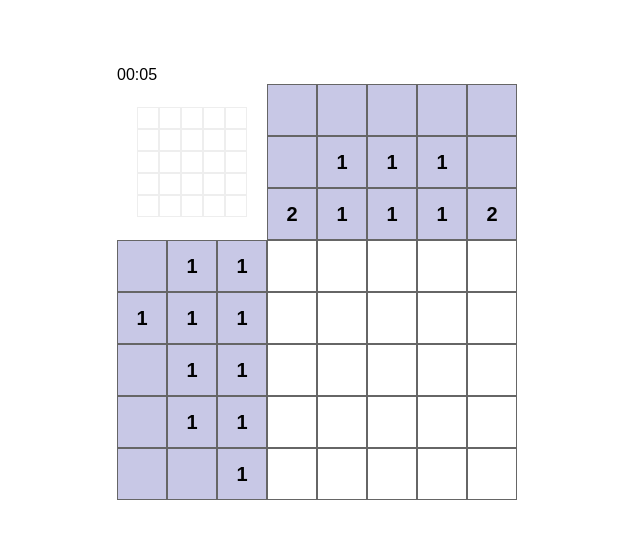
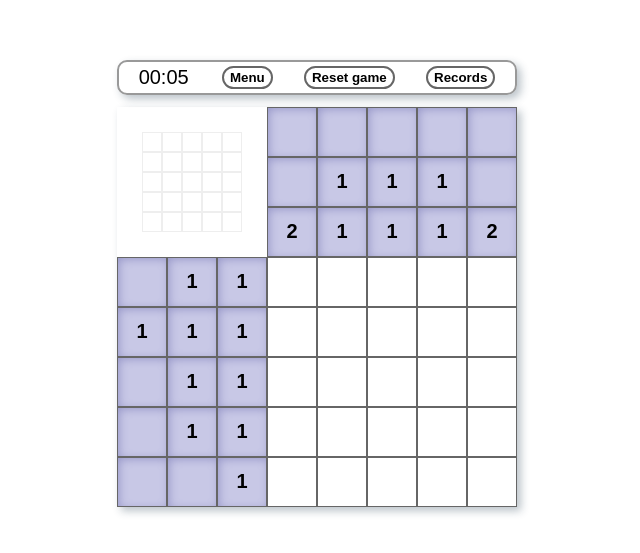
Before and after one commit to grimpatron/coffee-house, a plain HTML site: page nonograms/index.html in a window 1280 px wide. Shown: the part 117-670 px from the top of the page, without its empty margins (323-963 px from the left). Drawn offline with Linux system fonts and the light colour scheme.

Commit message:
feat: add sound and timer

```diff
--- a/nonograms/main.js
+++ b/nonograms/main.js
@@ -1,88 +1,93 @@
 const bodyNode = document.querySelector('body');
-bodyNode.innerHTML =
-`<div class="container">
-  <header class='header'>Nonogram</header>
-  <main class='main'></main>
-</div>
-<script src="main.js"></script>`;
+const scriptNode = document.querySelector('script');
+let container = document.createElement('div');
+container.className = 'container';
+container.innerHTML = `
+<header class='header'>
+  <div class="timer">00:00</div>
+  <button class="btn menu">Menu</button>
+  <button class="btn restart">Reset game</button>
+  <button class="btn restart">Records</button>
+</header>
+<main class='main'></main>
+<audio class="js-win-sound" src="audio/sound-gong.ogg"></audio>
+<audio class="js-paint" src="audio/paint.mp3"></audio>
+<audio class="js-cross" src="audio/cross.mp3"></audio>
+<audio class="js-empty" src="audio/empty.mp3"></audio>`;
+bodyNode.insertBefore(container, scriptNode);
 
+const easyLevelParams = [5, 3, '10%'];      //  80% / 8 = 10%;
+const normalLevelParams = [10, 5, '5.33%']; //  80% / 15 = 5.33% или на 14?
+const hardLevelParams = [15, 5, '4%'];      //  80% / 20 = 4%
+let curLevelParams = easyLevelParams;
 const mainNode = document.querySelector('.main');
 function generateGame() {
-  generateMarkup('miniature', 5, 5);
-  generateMarkup('clue-col', 3, 5);
-  generateMarkup('clue-row', 5, 3);
-  generateMarkup('playground', 5, 5);
+  generateMarkup('miniature', curLevelParams[0], curLevelParams[0]);
+  generateMarkup('clue-col', curLevelParams[1], curLevelParams[0]);
+  generateMarkup('clue-row', curLevelParams[0], curLevelParams[1]);
+  generateMarkup('playground', curLevelParams[0], curLevelParams[0]);
 }
 generateGame();
 
-const cells = document.querySelectorAll('.cell');
+const cells = document.querySelectorAll('.playground .cell');
 cells.forEach(el => el.addEventListener('click', (e) => {
+  e.target.classList.remove('cell--cross');
   e.target.classList.toggle('cell--black');
   statusGame();
+  playEffect(e.target);
+}));
+cells.forEach(el => el.addEventListener('contextmenu', (e) => {
+  e.preventDefault(); // Убрал контекстное меню
+  e.target.classList.remove('cell--black');
+  e.target.classList.toggle('cell--cross');
+  playEffect(e.target);
 }));
 
 
+
 const smile = [
-  ['1', '1', '0', '1', '1'],
-  ['1', '1', '0', '1', '1'],
-  ['0', '0', '0', '0', '0'],
-  ['1', '0', '0', '0', '1'],
-  ['0', '1', '1', '1', '0']];
+  ['1','1','0','1','1'],
+  ['1','1','0','1','1'],
+  ['0','0','0','0','0'],
+  ['1','0','0','0','1'],
+  ['0','1','1','1','0']];
 const sandglass = [
-  ['1', '1', '1', '1', '1'],
-  ['0', '1', '1', '1', '0'],
-  ['0', '0', '1', '0', '0'],
-  ['0', '1', '0', '1', '0'],
-  ['1', '1', '1', '1', '1']];
+  ['1','1','1','1','1'],
+  ['0','1','1','1','0'],
+  ['0','0','1','0','0'],
+  ['0','1','0','1','0'],
+  ['1','1','1','1','1']];
 const heart = [
-  ['0', '1', '0', '1', '0'],
-  ['1', '0', '1', '0', '1'],
-  ['1', '0', '0', '0', '1'],
-  ['0', '1', '0', '1', '0'],
-  ['0', '0', '1', '0', '0']];
+  ['0','1','0','1','0'],
+  ['1','0','1','0','1'],
+  ['1','0','0','0','1'],
+  ['0','1','0','1','0'],
+  ['0','0','1','0','0']];
 const hare = [
-  ['0', '1', '1', '0', '0'],
-  ['0', '0', '0', '1', '1'],
-  ['0', '1', '1', '1', '1'],
-  ['1', '1', '1', '1', '0'],
-  ['0', '1', '1', '1', '1']];
+  ['0','1','1','0','0'],
+  ['0','0','0','1','1'],
+  ['0','1','1','1','1'],
+  ['1','1','1','1','0'],
+  ['0','1','1','1','1']];
 const fountain = [
-  ['0', '1', '0', '1', '0'],
-  ['1', '0', '1', '0', '1'],
-  ['0', '0', '1', '0', '0'],
-  ['1', '1', '1', '1', '1'],
-  ['0', '1', '1', '1', '0']];
+  ['0','1','0','1','0'],
+  ['1','0','1','0','1'],
+  ['0','0','1','0','0'],
+  ['1','1','1','1','1'],
+  ['0','1','1','1','0']];
 let patternIMG;
-startGame();  // ПОЕХАЛИ!!!!!!!!!!!
-
-
-function countRowCells(matrixXXX) {
-  let colCounts = matrixXXX[0].map((col, i) => {
-    let counts = [];
-    let count = 0;
-    for (let row of matrixXXX) {
-      if (row[i] === '1') {
-        count++;
-      } else if (count > 0) {
-        counts.push(count);
-        count = 0;
-      }
-    }
-    if (count > 0) counts.push(count);
-    return counts;
-  });
-
-  return colCounts;
-}
-let resCol = countRowCells(patternIMG);
+startGame();  // ПОЕХАЛИ!!!
 
 
 
-function countColCells(matrixXXX) {
-  let rowCounts = matrixXXX.map(row => {
+
+function countCells(mtrx, isRow = true) {
+  let countsArr = isRow ? mtrx : mtrx[0].map((col, i) => mtrx.map(row => row[i]));
+
+  let counts = countsArr.map(array => {
+    let count = 0;
     let counts = [];
-    let count = 0;
-    for (let cell of row) {
+    for (let cell of array) {
       if (cell === '1') {
         count++;
       } else if (count > 0) {
@@ -94,9 +99,14 @@ function countColCells(matrixXXX) {
     return counts;
   });
 
-  return rowCounts;
+  return counts;
 }
-let resRow = countColCells(patternIMG);
+let resRow = countCells(patternIMG, true);
+let resCol = countCells(patternIMG, false);
+
+
+
+
 
 
 
@@ -134,7 +144,6 @@ let rotatedMatrix = rotateMatrix(resCol);
 reverseArr(rotatedMatrix);
 let flattenedMtrxCol = rotatedMatrix.flat();
 let flattenedMtrxRow = resRow.flat();
-
 
 const clueRowMatrix = document.querySelectorAll('.clue-row .cell');
 const clueColMatrix = document.querySelectorAll('.clue-col .cell');
@@ -185,9 +194,9 @@ function generateMarkup(blockClassName, rows, cols) {
 // Секундомер
 let sec = 0;
 let min = 0;
-let stopwatch;
+let endTime;
 let timerID;
-const header = document.querySelector('.header');
+const timerNode = document.querySelector('.timer');
 function startTimer() {
   timerID = setInterval(function() {
     sec++;
@@ -195,8 +204,8 @@ function startTimer() {
       sec = 0;
       min++;
     }
-    stopwatch = ((min < 10 ? "0" : "") + min + ":" + (sec < 10 ? "0" : "") + sec);
-    header.innerHTML = stopwatch;
+    endTime = ((min < 10 ? "0" : "") + min + ":" + (sec < 10 ? "0" : "") + sec);
+    timerNode.innerHTML = endTime;
   }, 1000);
 }
 
@@ -205,6 +214,18 @@ function stopTimer() {
 }
 startTimer(); // Запуск таймера
 
+
+function startGame() {
+  // Должен запускать таймер.
+  // Должен рандомно выбирать картинку.
+  patternIMG = heart;
+}
+
+function stopGame() {
+  stopTimer(); // Остановка таймера
+  document.querySelector('.js-win-sound').play();
+  alert(`УРА!!! Вы справились за ${endTime}`);
+}
 
 function statusGame() {
   let cls = document.querySelectorAll('.playground .cell');
@@ -221,14 +242,46 @@ function statusGame() {
   }
 }
 
-
-function startGame() {
-  // Должен запускать таймер.
-  // Должен рандомно выбирать картинку.
-  patternIMG = heart;
+function playEffect(target) {
+  if (target.classList.contains('cell--black')) {
+    document.querySelector('.js-paint').play();
+  } else if (target.classList.contains('cell--cross')) {
+    document.querySelector('.js-cross').play();
+  } else if (!target.classList.contains('cell--cross') &&
+             !target.classList.contains('cell--black')) {
+    document.querySelector('.js-empty').play();
+  }
 }
 
-function stopGame() {
-  alert(`УРА!!! Вы справились за ${stopwatch}`);
-  stopTimer(); // Остановка таймера
-}
+
+// function generateNumber() {
+//   return Math.floor(Math.random() * 5);
+// }
+
+
+
+
+////////////////////////////////////////////////////////////////////////////////////
+// Сделать систему сохранений!!
+// let recordList = [];
+// if (localStorage.getItem('random-game-records')) {
+//   recordList = JSON.parse(localStorage.getItem('random-game-records'));
+// } else localStorage.setItem('random-game-records', JSON.stringify(recordList));
+
+// function saveScore(scoreValue) {
+//   if (recordList.length < 10) {
+//     recordList.push(scoreValue);
+//   } else if (scoreValue > recordList[recordList.length - 1]) {
+//     recordList.pop();
+//     recordList.push(scoreValue);
+//   }
+//   recordList = recordList.sort(function(a, b) { return b - a; });
+//   localStorage.setItem('random-game-records', JSON.stringify(recordList));
+//   showRecords();
+// }
+
+// function showRecords() {
+//   let recStr = '';
+//   for (let recordEl of recordList) recStr += `<li>${recordEl}</li>`;
+//   document.getElementById('records').innerHTML = recStr;
+// }
--- a/nonograms/style.css
+++ b/nonograms/style.css
@@ -1,6 +1,7 @@
 * {
   margin: 0;
   font-family: sans-serif;
+  box-sizing: border-box;
 }
 
 body {
@@ -10,8 +11,7 @@ body {
   justify-content: center;
 }
 
-.container {
-}
+.container {}
 
 .row {
   display: flex;
@@ -22,18 +22,28 @@ body {
   width: 50px;
   height: 50px;
   border: 1px solid #666;
-  transition: all .25s ease-in-out;
+  transition: all .2s ease-in-out;
 }
 .cell--black {
-  background-color: #000;
+  /* background-color: #000; */
+  background-color: rgb(40, 40, 60);
+  box-shadow: inset 2px 2px 10px -1px;
 }
+.cell--cross {
+  background-image: url(cross.svg);
+  background-size: cover;
+  background-position: center;
+  background-repeat: no-repeat;
+}
+
 
 .playground .cell:hover {
   background-color: lightblue;
-  border-color: #333;
+  cursor: pointer;
+  /* border-color: #333; */
 }
 .playground .cell--black:hover {
-  background-color: rgb(45, 45, 60);
+  background-color: rgb(65, 65, 90);
 }
 .miniature .cell {
   height: 20px;
@@ -48,6 +58,7 @@ body {
   font-size: 20px;
   font-weight: bold;
   user-select: none;
+  box-shadow: inset 2px 2px 10px -1px rgb(150, 150, 200);
 }
 
 .miniature-wrap {
@@ -62,10 +73,37 @@ body {
 
 
 .header {
+  display: flex;
+  justify-content: space-around;
   width: 400px;
+  font-size: 20px;
+  font-family: monospace;
+  padding: 4px;
+  margin-bottom: 12px;
+  border: 2px solid #999;
+  box-shadow: 4px 4px 8px 0px rgba(34, 60, 80, 0.3);
+  border-radius: 10px;
 }
 .main {
   display: grid;
   justify-content: center;
   grid-template-columns: 150px 250px;
+  box-shadow: 4px 4px 8px 0px rgba(34, 60, 80, 0.3);
 }
+
+.btn {
+  border-radius: 12px;
+  background-color: transparent;
+  border: 2px solid #666;
+  transition: all .2s ease-in-out;
+  cursor: pointer;
+  font-weight: bold;
+}
+.btn:hover {
+  background-color: #666;
+  color: #fff;
+}
+
+.timer {
+  min-width: 52px;
+}
```
Also changed, not shown: nonograms/index.html (+7 -96 lines), nonograms/patterns.js (added, +102 -0 lines), nonograms/cross.svg (added), 4 other files.
